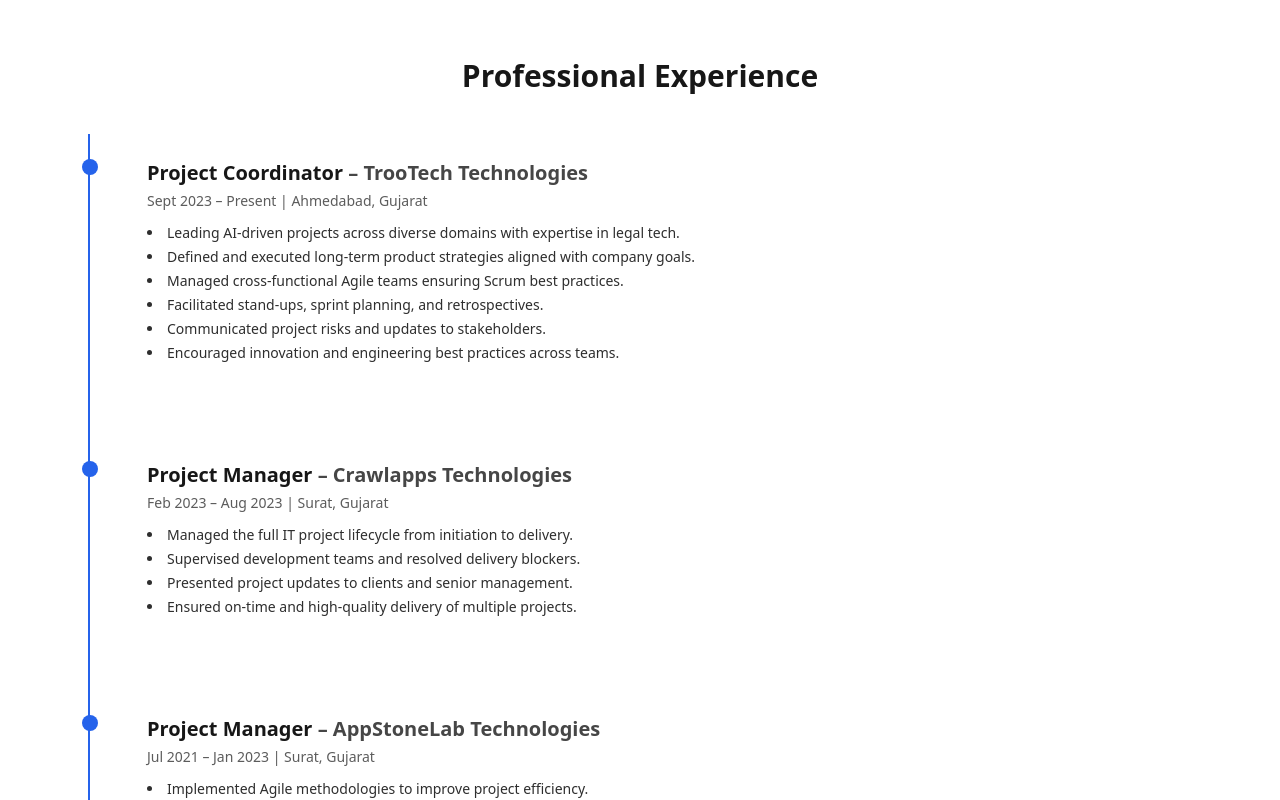
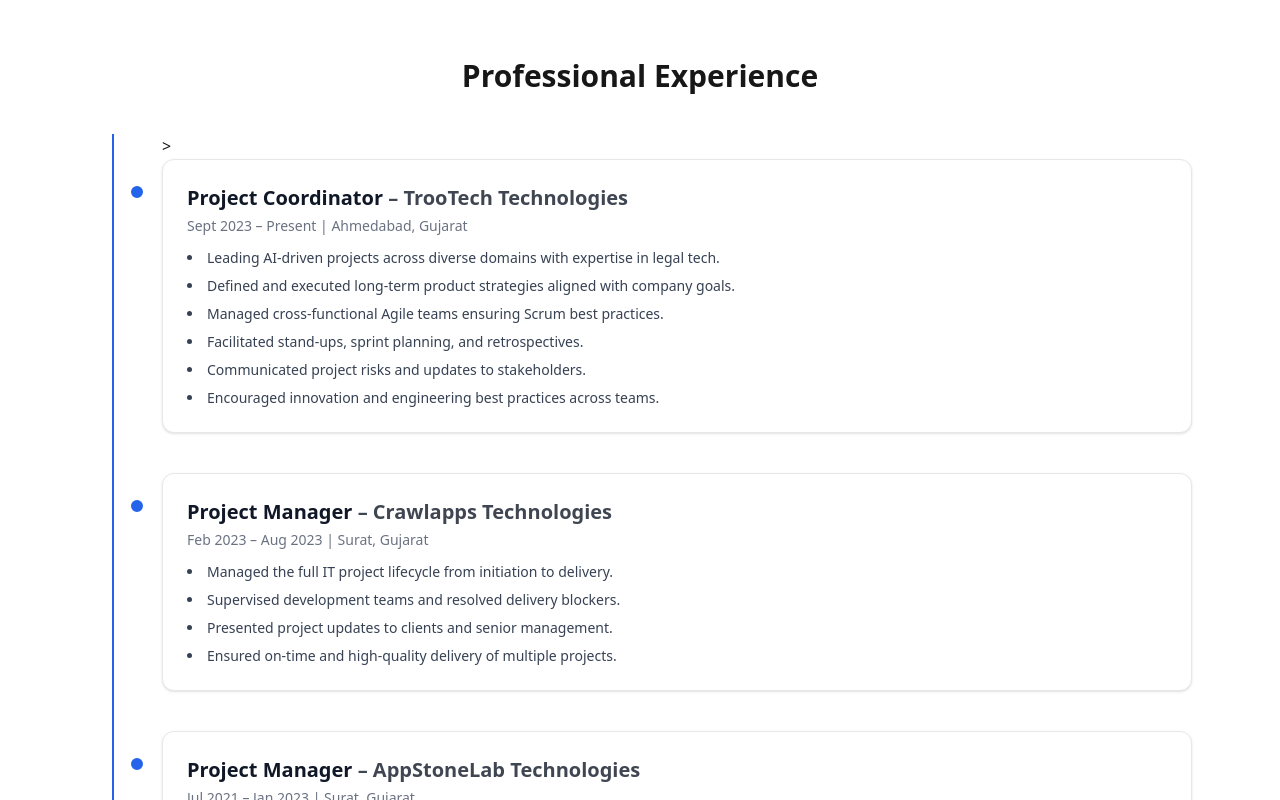
Before and after one commit to surtiabhai007-cmyk/abhai-portfolio, a Next.js app: page / in a window 1280 px wide. Shown: the part 1540-2340 px from the top of the page. Built offline with nearby package versions, Linux system fonts and the light colour scheme.

Commit message:
Update Experience.js

```diff
--- a/components/Experience.js
+++ b/components/Experience.js
@@ -122,25 +122,25 @@ export default function Experience() {
         Professional Experience
       </h2>
 
-      <div className="relative border-l-2 border-primary pl-8 space-y-12">
+      <div className="relative border-l-2 border-primary pl-12 space-y-10 ml-6">>
         {displayedExperience.map((exp, i) => (
           <div
             key={i}
-            className="relative card-hover p-6 rounded-xl border border-white/10 bg-white/5"
+            className="relative p-6 rounded-xl bg-white shadow-sm border border-gray-200"
           >
             {/* Timeline Dot */}
-            <div className="absolute -left-[41px] top-6 w-4 h-4 rounded-full bg-primary"></div>
+            <div className="absolute -left-[34px] top-6 w-4 h-4 rounded-full bg-primary border-2 border-white"></div>
 
-            <h3 className="text-xl font-semibold">
+            <h3 className="text-xl font-semibold text-gray-900">
               {exp.role}{" "}
               <span className="opacity-80">– {exp.company}</span>
             </h3>
 
-            <p className="text-sm opacity-70 mt-1">
+            <p className="text-sm text-gray-500 mt-1">
               {exp.period} | {exp.location}
             </p>
 
-            <ul className="mt-3 space-y-1 list-disc list-inside opacity-90 text-sm">
+            <ul className="mt-3 space-y-2 list-disc list-inside text-gray-700 text-sm">
               {exp.details.map((d, j) => (
                 <li key={j}>{d}</li>
               ))}
```
